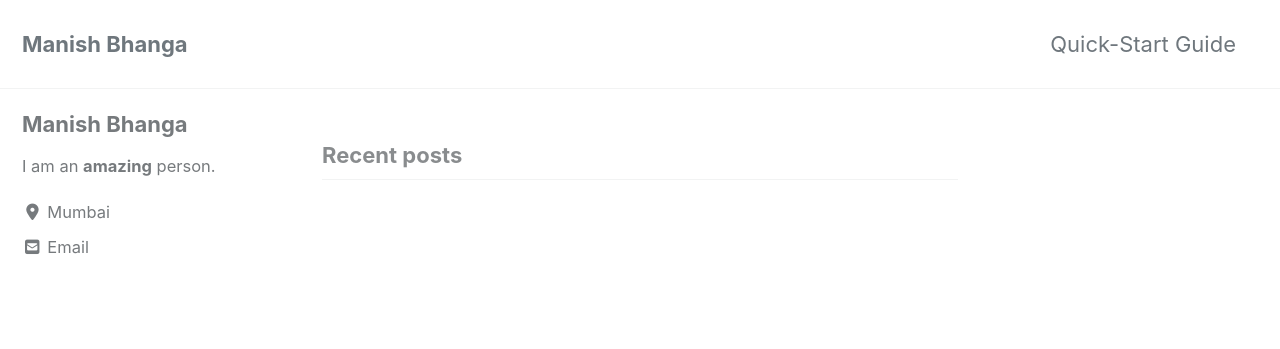
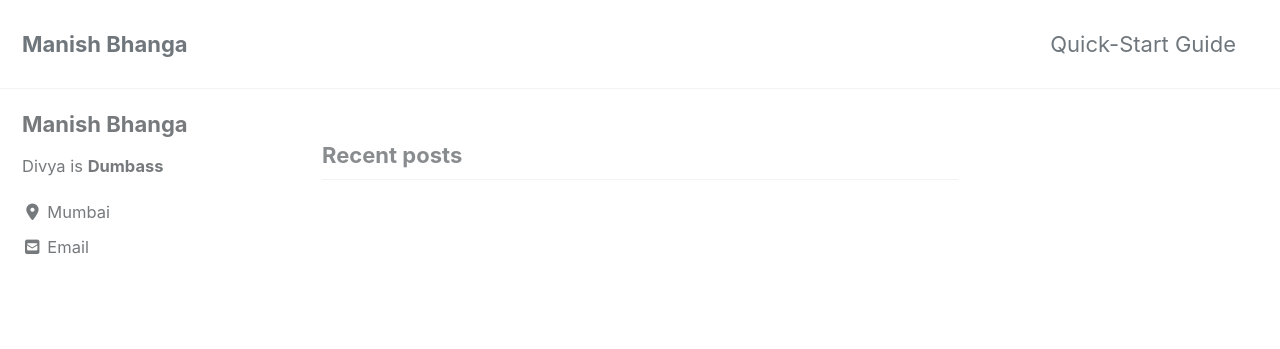
Before and after one commit to bhanga-manish/bhanga.github.io, a Jekyll site: the page built from index.html, in a window 1280 px wide. Shown: the top 349 px of the page. Built offline with Jekyll 4.4.1, drawn with Linux system fonts in a browser that asks for light colours; cached includes are drawn as plain includes; nearby versions of some CDN libraries; the list of posts is cut into pages by our own code.

Commit message:
yml changes

```diff
--- a/_config.yml
+++ b/_config.yml
@@ -109,7 +109,7 @@ analytics:
 author:
   name             : "Manish Bhanga"
   avatar           : # path of avatar image, e.g. "/assets/images/bio-photo.jpg"
-  bio              : "I am an **amazing** person."
+  bio              : "Divya is  **Dumbass** "
   location         : "Mumbai"
   email            :
   links:
```
